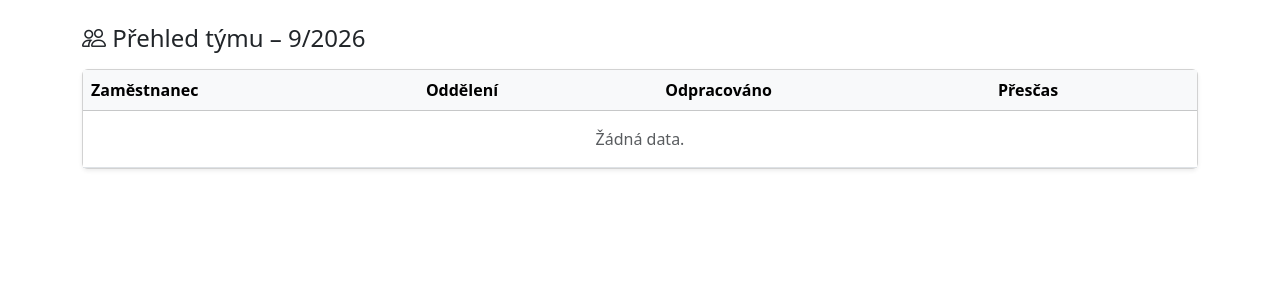
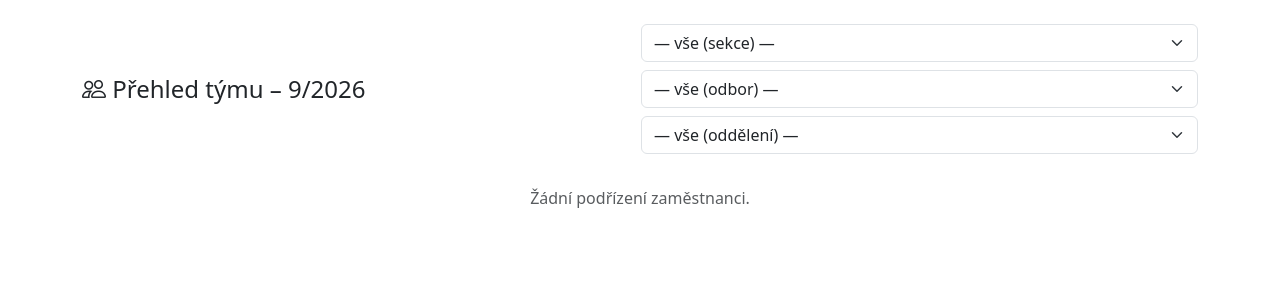
Before and after one commit to kittler-vladimir/evidence-prac-doby, a Django app: page /reporty/tym/ in a window 1280 px wide. Shown: the part 56-356 px from the top of the page. Run offline with Django 5.2, Linux system fonts and the light colour scheme; the visitor is signed in with stand-in values (Sample User, id 1); data comes from the database, SQL or seed files in the repository.

Commit message:
feat(reports): group team overview by org hierarchy (#23)
* feat(reports): group team overview by org hierarchy (Closes #22)

Co-Authored-By: Claude Sonnet 5 <noreply@anthropic.com>

* docs: update PR_BODY.md with grouped team overview feature

Co-Authored-By: Claude Sonnet 5 <noreply@anthropic.com>

---------

Co-authored-by: Vladimir Kittler <vladimir.kittler@mv.gov.cz>
Co-authored-by: Claude Sonnet 5 <noreply@anthropic.com>

```diff
--- a/reports/views.py
+++ b/reports/views.py
@@ -24,6 +24,56 @@ def _pk_z_get(request, nazev):
     """Vrátí platné celočíselné ID z GET parametru, jinak None (chybný/chybějící vstup = 'vše')."""
     hodnota = request.GET.get(nazev, "")
     return int(hodnota) if hodnota.isdigit() else None
+
+
+# Dotřídění podle ID kvůli neunikátnímu názvu Sekce/Odbor/Oddeleni — bez něj
+# by se při shodném názvu dvou různých jednotek jejich zaměstnanci mohli
+# proplíst a rozbít seskupování v _seskup_hierarchicky/_seskup_podle_oddeleni,
+# které předpokládá, že řádky téže jednotky jsou v seznamu vždy za sebou.
+SERAZENI_PODLE_HIERARCHIE = (
+    "oddeleni__odbor__sekce__nazev", "oddeleni__odbor__sekce_id",
+    "oddeleni__odbor__nazev", "oddeleni__odbor_id",
+    "oddeleni__nazev", "oddeleni_id",
+    "user__last_name", "user__first_name",
+)
+
+
+def _filtr_podle_hierarchie(request, zamestnanci):
+    """Pro is_staff uživatele aplikuje kaskádový sekce/odbor/oddeleni GET filtr na queryset
+    a vrátí (zúžený queryset, filtr-dict pro šablonu). Pro ostatní vrátí (queryset, None) —
+    filtr je dostupný jen adminům, ostatní vidí svůj rozsah celý."""
+    if not request.user.is_staff:
+        return zamestnanci, None
+
+    sekce_id = _pk_z_get(request, "sekce")
+    odbor_id = _pk_z_get(request, "odbor")
+    oddeleni_id = _pk_z_get(request, "oddeleni")
+
+    if oddeleni_id:
+        zamestnanci = zamestnanci.filter(oddeleni_id=oddeleni_id)
+    elif odbor_id:
+        zamestnanci = zamestnanci.filter(oddeleni__odbor_id=odbor_id)
+    elif sekce_id:
+        zamestnanci = zamestnanci.filter(oddeleni__odbor__sekce_id=sekce_id)
+
+    odbor_options = Odbor.objects.filter(aktivni=True)
+    if sekce_id:
+        odbor_options = odbor_options.filter(sekce_id=sekce_id)
+    oddeleni_options = Oddeleni.objects.filter(aktivni=True)
+    if odbor_id:
+        oddeleni_options = oddeleni_options.filter(odbor_id=odbor_id)
+    elif sekce_id:
+        oddeleni_options = oddeleni_options.filter(odbor__sekce_id=sekce_id)
+
+    filtr = {
+        "sekce_id": sekce_id,
+        "odbor_id": odbor_id,
+        "oddeleni_id": oddeleni_id,
+        "sekce_options": Sekce.objects.filter(aktivni=True),
+        "odbor_options": odbor_options,
+        "oddeleni_options": oddeleni_options,
+    }
+    return zamestnanci, filtr
 
 
 def _seskup_podle_oddeleni(radky):
@@ -71,7 +121,7 @@ def _seskup_hierarchicky(radky):
 
 @login_required
 def prehled_tymu(request):
-    """Vedoucí vidí přehled svého týmu za aktuální měsíc."""
+    """Vedoucí vidí přehled svého týmu za aktuální měsíc, seskupený podle organizační hierarchie."""
     dnes = timezone.localdate()
     rok = int(request.GET.get("rok", dnes.year))
     mesic = int(request.GET.get("mesic", dnes.month))
@@ -84,8 +134,13 @@ def prehled_tymu(request):
     else:
         podrizeni = Employee.objects.none()
 
+    podrizeni, filtr = _filtr_podle_hierarchie(request, podrizeni)
+    podrizeni = podrizeni.select_related(
+        "user", "typ_uvazku", "oddeleni__odbor__sekce"
+    ).order_by(*SERAZENI_PODLE_HIERARCHIE)
+
     data = []
-    for podr in podrizeni.select_related("user", "typ_uvazku"):
+    for podr in podrizeni:
         souhrny = WorkdaySummary.objects.filter(
             employee=podr, datum__year=rok, datum__month=mesic
         )
@@ -99,8 +154,10 @@ def prehled_tymu(request):
             "prescos_m": prescos % 60,
         })
 
+    skupiny = _seskup_hierarchicky(data) if request.user.is_staff else _seskup_podle_oddeleni(data)
+
     return render(request, "reports/prehled_tymu.html", {
-        "data": data, "rok": rok, "mesic": mesic,
+        "skupiny": skupiny, "filtr": filtr, "rok": rok, "mesic": mesic,
     })
 
 
@@ -191,48 +248,11 @@ def prehled_pritomnosti(request):
     ma_pristup = je_admin_nebo_vedouci(request.user)
     zamestnanci = viditelni_zamestnanci(request.user)
 
-    filtr = None
-    if request.user.is_staff:
-        sekce_id = _pk_z_get(request, "sekce")
-        odbor_id = _pk_z_get(request, "odbor")
-        oddeleni_id = _pk_z_get(request, "oddeleni")
-
-        if oddeleni_id:
-            zamestnanci = zamestnanci.filter(oddeleni_id=oddeleni_id)
-        elif odbor_id:
-            zamestnanci = zamestnanci.filter(oddeleni__odbor_id=odbor_id)
-        elif sekce_id:
-            zamestnanci = zamestnanci.filter(oddeleni__odbor__sekce_id=sekce_id)
-
-        odbor_options = Odbor.objects.filter(aktivni=True)
-        if sekce_id:
-            odbor_options = odbor_options.filter(sekce_id=sekce_id)
-        oddeleni_options = Oddeleni.objects.filter(aktivni=True)
-        if odbor_id:
-            oddeleni_options = oddeleni_options.filter(odbor_id=odbor_id)
-        elif sekce_id:
-            oddeleni_options = oddeleni_options.filter(odbor__sekce_id=sekce_id)
-
-        filtr = {
-            "sekce_id": sekce_id,
-            "odbor_id": odbor_id,
-            "oddeleni_id": oddeleni_id,
-            "sekce_options": Sekce.objects.filter(aktivni=True),
-            "odbor_options": odbor_options,
-            "oddeleni_options": oddeleni_options,
-        }
+    zamestnanci, filtr = _filtr_podle_hierarchie(request, zamestnanci)
 
     zamestnanci = list(
-        zamestnanci.select_related("user", "oddeleni__odbor__sekce").order_by(
-            # název u Sekce/Odbor/Oddělení není unique (na rozdíl od kódu) — bez
-            # dotřídění podle ID by se při shodném názvu dvou různých jednotek
-            # jejich zaměstnanci mohli proplíst a rozbít seskupování níž, které
-            # předpokládá, že řádky téže jednotky jsou v seznamu vždy za sebou.
-            "oddeleni__odbor__sekce__nazev", "oddeleni__odbor__sekce_id",
-            "oddeleni__odbor__nazev", "oddeleni__odbor_id",
-            "oddeleni__nazev", "oddeleni_id",
-            "user__last_name", "user__first_name",
-        )
+        zamestnanci.select_related("user", "oddeleni__odbor__sekce")
+        .order_by(*SERAZENI_PODLE_HIERARCHIE)
     )
     stavy = stavy_zamestnancu(zamestnanci, datum)
     radky = [{"employee": zam, "stav": stavy[zam.pk]} for zam in zamestnanci]
--- a/templates/reports/prehled_tymu.html
+++ b/templates/reports/prehled_tymu.html
@@ -2,32 +2,85 @@
 {% block title %}Přehled týmu{% endblock %}
 
 {% block content %}
-<h4 class="mb-3"><i class="bi bi-people"></i> Přehled týmu – {{ mesic }}/{{ rok }}</h4>
+<div class="d-flex justify-content-between align-items-center mb-3 flex-wrap gap-2">
+  <h4 class="mb-0"><i class="bi bi-people"></i> Přehled týmu – {{ mesic }}/{{ rok }}</h4>
+  {% if filtr %}
+  <form method="get" class="d-flex gap-2 flex-wrap">
+    <input type="hidden" name="rok" value="{{ rok }}">
+    <input type="hidden" name="mesic" value="{{ mesic }}">
+    <select name="sekce" class="form-select" onchange="this.form.odbor.value=''; this.form.oddeleni.value=''; this.form.submit()">
+      <option value="">— vše (sekce) —</option>
+      {% for s in filtr.sekce_options %}
+      <option value="{{ s.pk }}" {% if filtr.sekce_id == s.pk %}selected{% endif %}>{{ s.nazev }}</option>
+      {% endfor %}
+    </select>
+    <select name="odbor" class="form-select" onchange="this.form.oddeleni.value=''; this.form.submit()">
+      <option value="">— vše (odbor) —</option>
+      {% for o in filtr.odbor_options %}
+      <option value="{{ o.pk }}" {% if filtr.odbor_id == o.pk %}selected{% endif %}>{{ o.nazev }}</option>
+      {% endfor %}
+    </select>
+    <select name="oddeleni" class="form-select" onchange="this.form.submit()">
+      <option value="">— vše (oddělení) —</option>
+      {% for od in filtr.oddeleni_options %}
+      <option value="{{ od.pk }}" {% if filtr.oddeleni_id == od.pk %}selected{% endif %}>{{ od.nazev }}</option>
+      {% endfor %}
+    </select>
+  </form>
+  {% endif %}
+</div>
 
-<div class="card shadow-sm">
+{% if not skupiny %}
+<p class="text-center text-muted py-3">Žádní podřízení zaměstnanci.</p>
+{% else %}
+
+{% if filtr %}
+  {% for s in skupiny %}
+  <h5 class="mt-4">{{ s.sekce.nazev }}</h5>
+  {% for o in s.odbory %}
+  <h6 class="text-muted ms-2">{{ o.odbor.nazev }}</h6>
+  {% for og in o.oddeleni_skupiny %}
+  <div class="card shadow-sm mb-3 ms-3">
+    <div class="card-header">{{ og.oddeleni.nazev }}</div>
     <div class="table-responsive">
       <table class="table table-hover mb-0">
-      <thead class="table-light">
-        <tr>
-          <th>Zaměstnanec</th>
-          <th>Oddělení</th>
-          <th>Odpracováno</th>
-          <th>Přesčas</th>
-        </tr>
-      </thead>
+        <thead class="table-light"><tr><th>Zaměstnanec</th><th>Odpracováno</th><th>Přesčas</th></tr></thead>
         <tbody>
-        {% for d in data %}
+          {% for d in og.radky %}
           <tr>
             <td>{{ d.employee.jmeno }}</td>
-          <td>{{ d.employee.oddeleni }}</td>
             <td>{{ d.odpracovano_h }}h {{ d.odpracovano_m }}min</td>
             <td>{{ d.prescos_h }}h {{ d.prescos_m }}min</td>
           </tr>
-        {% empty %}
-        <tr><td colspan="4" class="text-center text-muted py-3">Žádná data.</td></tr>
           {% endfor %}
         </tbody>
       </table>
     </div>
   </div>
+  {% endfor %}
+  {% endfor %}
+  {% endfor %}
+{% else %}
+  {% for og in skupiny %}
+  <div class="card shadow-sm mb-3">
+    <div class="card-header">{{ og.oddeleni.nazev }}</div>
+    <div class="table-responsive">
+      <table class="table table-hover mb-0">
+        <thead class="table-light"><tr><th>Zaměstnanec</th><th>Odpracováno</th><th>Přesčas</th></tr></thead>
+        <tbody>
+          {% for d in og.radky %}
+          <tr>
+            <td>{{ d.employee.jmeno }}</td>
+            <td>{{ d.odpracovano_h }}h {{ d.odpracovano_m }}min</td>
+            <td>{{ d.prescos_h }}h {{ d.prescos_m }}min</td>
+          </tr>
+          {% endfor %}
+        </tbody>
+      </table>
+    </div>
+  </div>
+  {% endfor %}
+{% endif %}
+
+{% endif %}
 {% endblock %}
```
Also changed, not shown: .claude/PR_BODY.md. Lines whose indentation alone changed are shown as unchanged.
